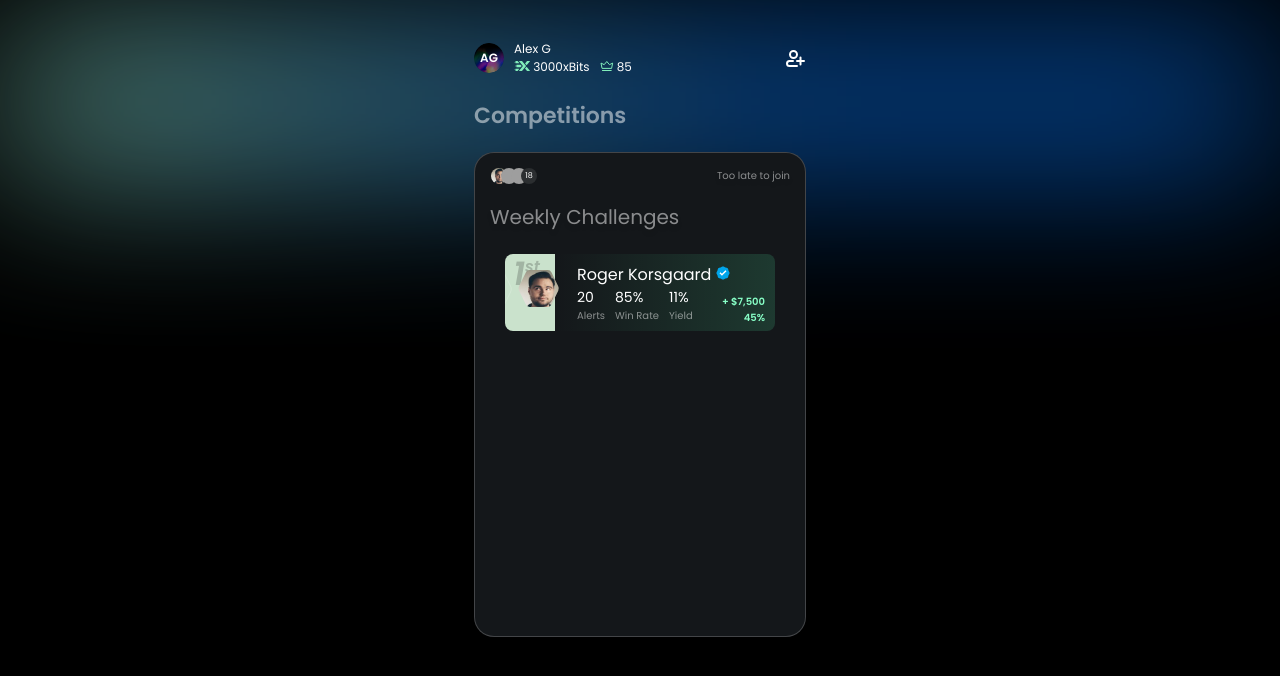
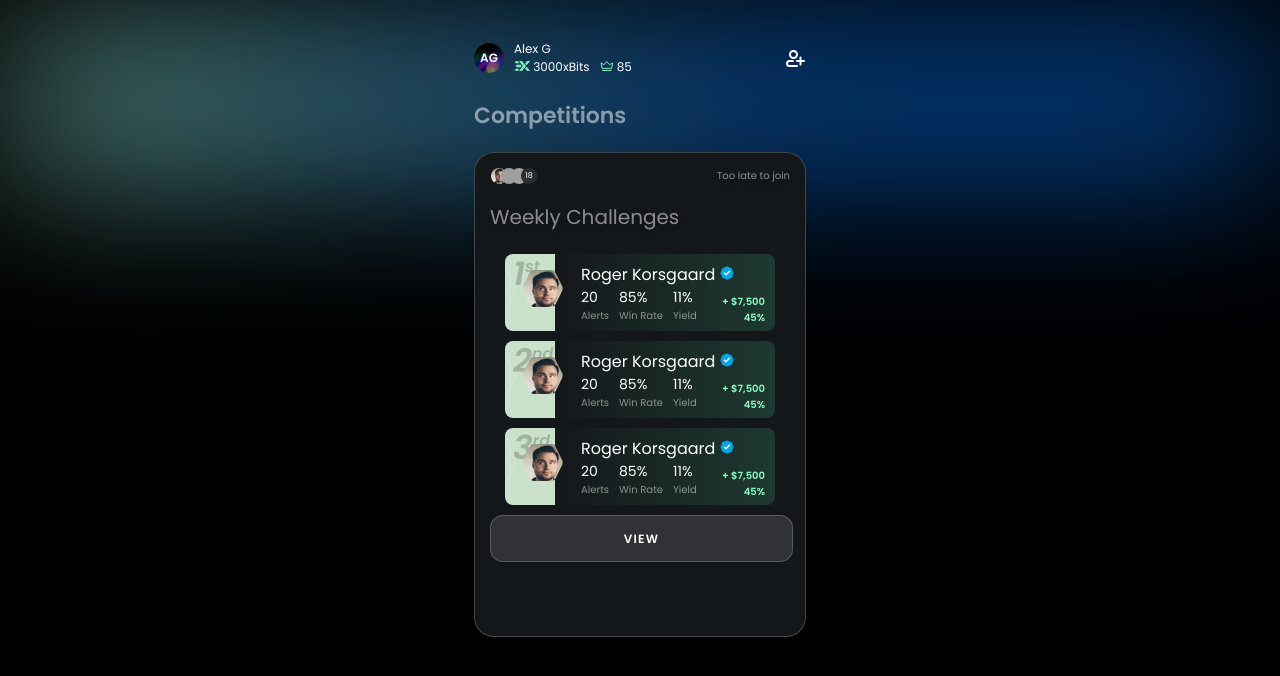
Before and after one commit to Saracier/XtradesTest, an Angular app: page / in a window 1280 px wide. Shown: the top 676 px of the page. Built offline with nearby package versions, Linux system fonts and the light colour scheme; grey boxes are pictures that could not be loaded.

Commit message:
feat: add button component

```diff
--- a/src/app/app.module.ts
+++ b/src/app/app.module.ts
@@ -7,6 +7,7 @@ import { HeaderComponent } from './components/header/header.component';
 import { CompetitionsComponent } from './containers/competitions/competitions.component';
 import { CardComponent } from './components/card/card.component';
 import { PlayerComponent } from './components/player/player.component';
+import { CtaButtonComponent } from './components/cta-button/cta-button.component';
 
 @NgModule({
   declarations: [
@@ -15,6 +16,7 @@ import { PlayerComponent } from './components/player/player.component';
     CompetitionsComponent,
     CardComponent,
     PlayerComponent,
+    CtaButtonComponent,
   ],
   imports: [BrowserModule, AppRoutingModule],
   providers: [],
--- a/src/app/components/card/card.component.html
+++ b/src/app/components/card/card.component.html
@@ -16,4 +16,7 @@
   </div>
   <div class="card--title">Weekly Challenges</div>
   <app-player place="1"></app-player>
+  <app-player place="2"></app-player>
+  <app-player place="3"></app-player>
+  <app-cta-button></app-cta-button>
 </div>
--- /dev/null
+++ b/src/app/components/cta-button/cta-button.component.html
@@ -0,0 +1 @@
+<button class="cta cta--reset"><span class="cta--text">View</span></button>
--- /dev/null
+++ b/src/app/components/cta-button/cta-button.component.scss
@@ -0,0 +1,25 @@
+.cta--reset {
+  padding: 0;
+  border: none;
+  font: inherit;
+  cursor: pointer;
+}
+
+.cta {
+  display: flex;
+  width: 303px;
+  height: 47px;
+  align-items: center;
+  justify-content: center;
+  border-radius: 13px;
+  border: 0.5px solid rgba(255, 255, 255, 0.2);
+  background: #303236;
+
+  .cta--text {
+    color: #fff;
+    font-size: 12px;
+    font-weight: 600;
+    letter-spacing: 1.2px;
+    text-transform: uppercase;
+  }
+}
--- a/src/app/components/player/player.component.scss
+++ b/src/app/components/player/player.component.scss
@@ -4,8 +4,6 @@
   overflow: hidden;
   height: 77px;
   position: relative;
-  // width: 100%;
-  // background: linear-gradient(90deg, rgba(129, 237, 186, 0) 0%, #54ffae 100%);
 
   &--background {
     display: flex;
@@ -28,7 +26,6 @@
         .place--number {
           font-size: 33px;
           display: inline-block;
-          // height: 100%;
           font-weight: 600;
         }
 
@@ -36,8 +33,8 @@
           font-size: 16px;
           display: inline-block;
           font-weight: 600;
-          position: relative;
-          top: -13px;
+          position: absolute;
+          top: 10px;
         }
       }
     }
@@ -62,7 +59,7 @@
 
     .player--img {
       position: relative;
-      margin-left: 11px;
+      margin-left: 15px;
 
       img {
         width: 48px;
```
Also changed, not shown: src/app/components/cta-button/cta-button.component.ts (added, +8 -0 lines), 1 other file (tests, documents, lock files or other folders).
